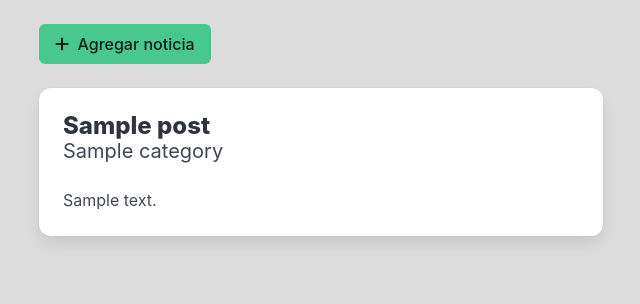
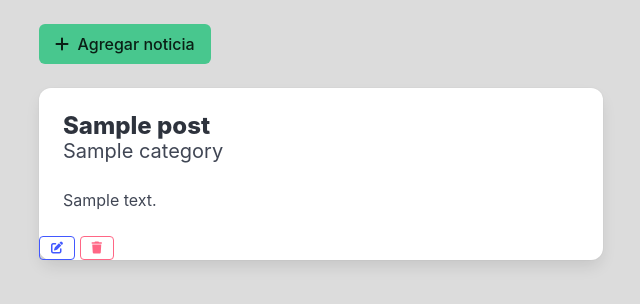
Before and after one commit to Caballero025/EX_U2_20590234, a Flask app: page / in a window 1280 px wide. Shown: the part 104-408 px from the top of the page, without its empty margins (319-959 px from the left). Run offline with Flask 3, Linux system fonts and the light colour scheme; tables that the repository leaves empty hold one stand-in row (values such as "Sample post"); some libraries are stand-ins or nearby versions.

Commit message:
Actualizacion

```diff
--- a/templates/index.html
+++ b/templates/index.html
@@ -18,6 +18,9 @@
                     {{ post.content }}
                     </div>
             </div>
+            <a href="{{ url_for('update_post', id = post.id )}}" class="button is-small is-link is-outlined"><i class="fa-solid fa-pen-to-square"></i></a>
+            <a href="{{ url_for('delete_post', id = post.id )}}" class="button is-small is-danger is-outlined"><i class="fa-solid fa-trash"></i></a>
+
         </div>
         {% endfor %}
     </div>
```
